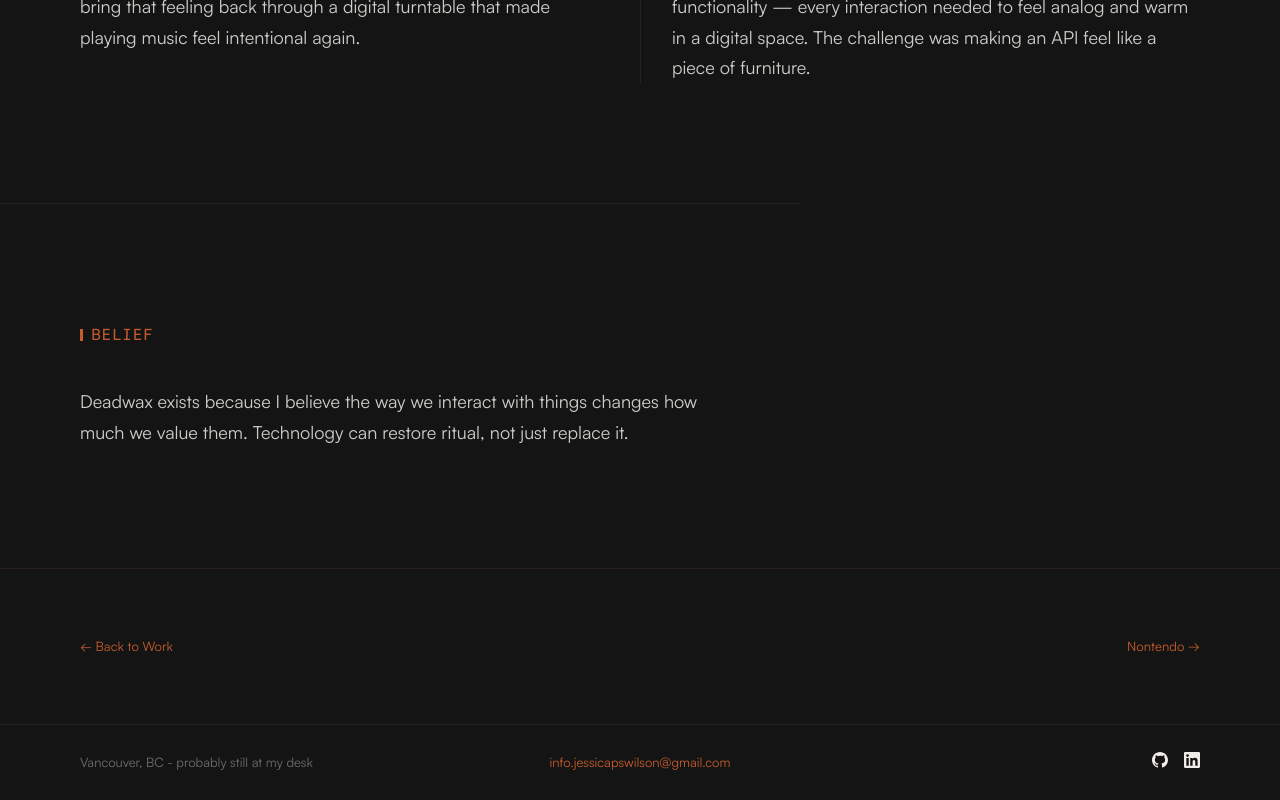
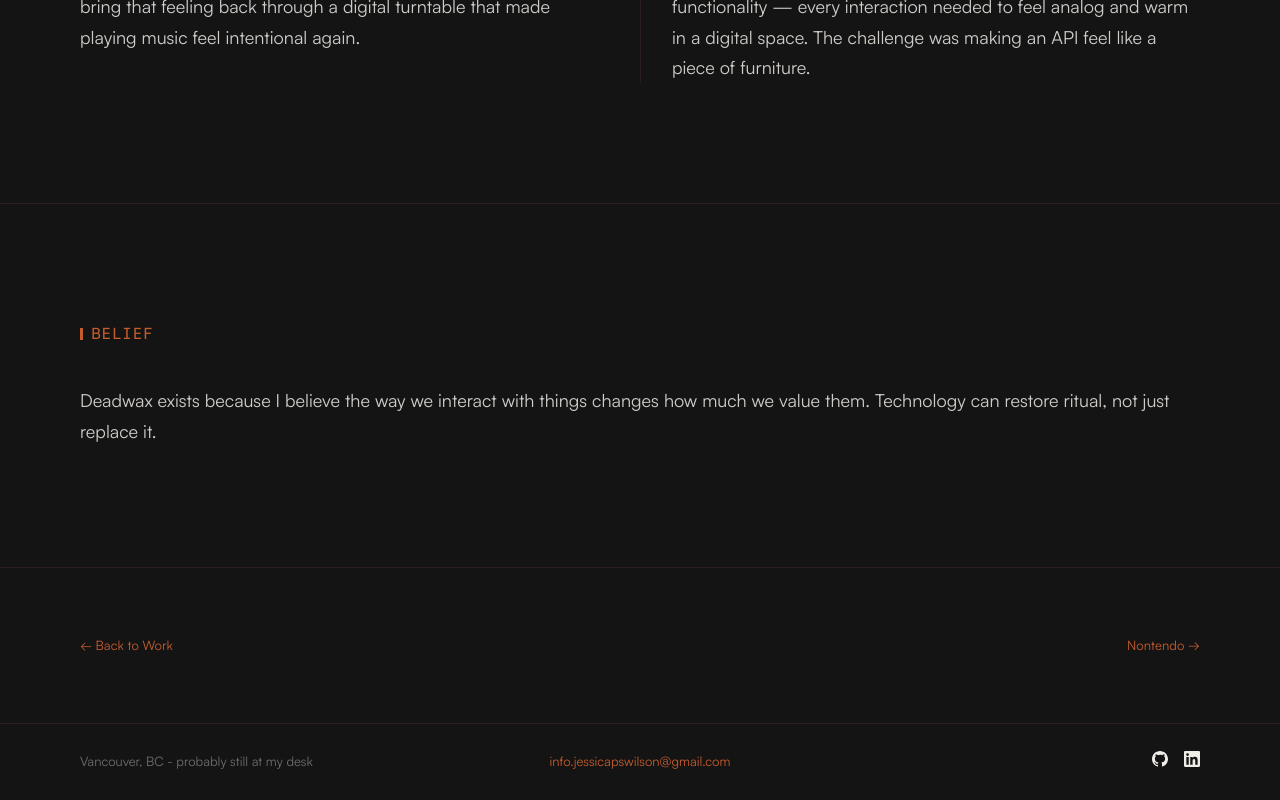
Before and after one commit to jps-wilson/JW-Portfolio, a React (Vite) app: page /work/deadwax in a window 1280 px wide. Shown: the part 1156-1956 px from the top of the page. Built offline with nearby package versions, Linux system fonts and the light colour scheme.

Commit message:
Update project.css

```diff
--- a/src/styles/pages/project.css
+++ b/src/styles/pages/project.css
@@ -122,8 +122,18 @@
 
 .project-belief {
   padding: var(--space-120) var(--grid-margin-desktop);
-  border-top: 1px solid var(--color-warm-dark);
-  max-width: 800px;
+  max-width: 100%;
+  position: relative;
+}
+
+.project-belief::before {
+  content: "";
+  position: absolute;
+  top: 0;
+  left: 0;
+  right: 0;
+  height: 1px;
+  background-color: var(--color-warm-dark);
 }
 
 .project-belief__copy {
```
